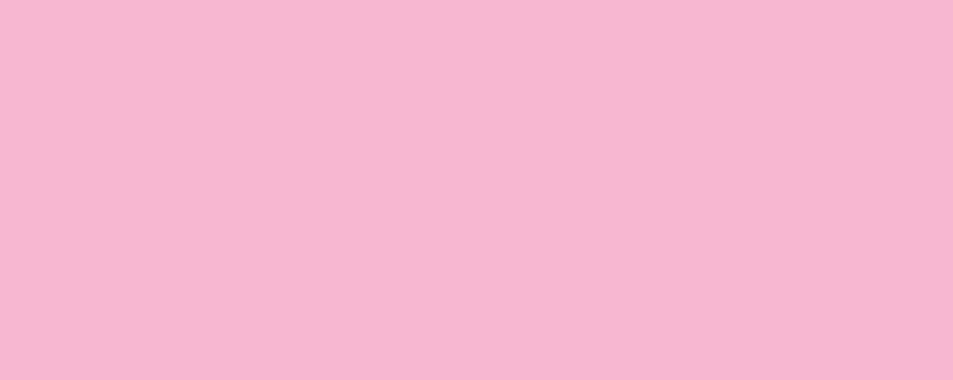
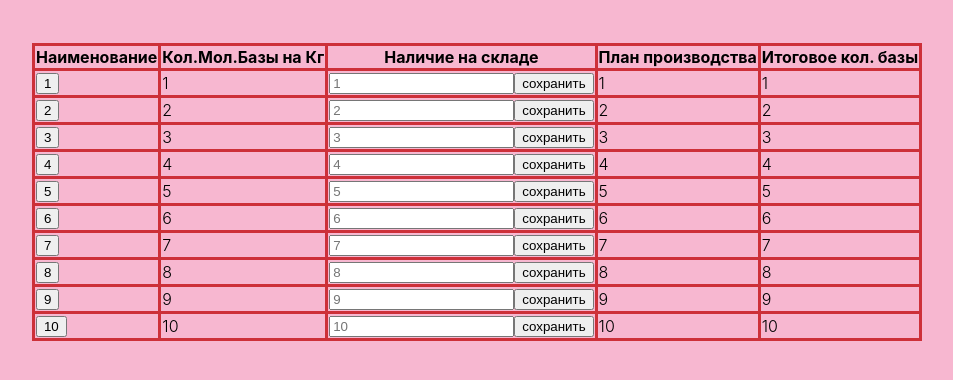
Before and after one commit to Aleksandr266/Internal-Resource-Gelateria-Di-Neve, a React (Create React App) app in the folder frontend/: page /recipesList in a window 1280 px wide. Before the commit this address had no page. Shown: the top 380 px of the page, without its empty margins (163-1116 px from the left). Built offline with nearby package versions, Linux system fonts and the light colour scheme.

Commit message:
таблица с рецептами

```diff
--- a/frontend/src/components/App/App.js
+++ b/frontend/src/components/App/App.js
@@ -3,12 +3,14 @@ import React from 'react';
 import { Route, Routes } from 'react-router-dom';
 import './App.css';
 import Recipe from '../Recipe/Recipe';
+import RecipesList from '../RecipesList/RecipesList';
 
 function App() {
   return (
     <Routes>
       <Route path="/" element={<Recipe />} />
       <Route path="/recipes" element={<Recipe />} />
+      <Route path="/recipesList" element={<RecipesList />} />
     </Routes>
   );
 }
--- a/frontend/src/components/Recipe/Recipe.js
+++ b/frontend/src/components/Recipe/Recipe.js
@@ -4,7 +4,7 @@ import './style.css';
 function Recipe() {
   return (
     <div>
-      <h1 className="titlePlombir">Пломбир</h1>
+      <h1 className="titleRecipes">{}</h1>
       <div className="boxTableRecipe">
         <table className="tableRecipe" cellSpacing={3} cellPadding={10}>
           <tr>
--- /dev/null
+++ b/frontend/src/components/RecipesList/RecipesList.js
@@ -0,0 +1,46 @@
+import React from 'react';
+import './style.css';
+import { useNavigate } from 'react-router-dom';
+
+function RecipesList() {
+  const navigate = useNavigate();
+  const state = [1, 2, 3, 4, 5, 6, 7, 8, 9, 10];
+
+  function save() {
+    // отправляем феч на внесение изменений в базу
+    // и еще один феч на внесение элементов на страницу из базы
+  }
+
+  return (
+    <div>
+      <h1 className="titleRecipesList">{}</h1>
+      <div className="boxTableRecipeList">
+        <table className="tableRecipelist" cellSpacing={3} cellPadding={1}>
+          <tr>
+            <th className="thRecipeList">Наименование</th>
+            <th className="thRecipeList">Кол.Мол.Базы на Кг</th>
+            <th className="thRecipeList">Наличие на складе</th>
+            <th className="thRecipeList">План производства</th>
+            <th className="thRecipeList">Итоговое кол. базы</th>
+          </tr>
+          {
+            state.map((el, i) => (
+              <tr key={i}>
+            <td className="tdRecipeList"><button variant="outlined" onClick={() => navigate('/recipes')}>{el}</button></td>
+            <td className="tdRecipeList">{el}</td>
+            <td className="tdRecipeList">
+              <input className='input' onChange={(e) => e.target.value} placeholder={el} required></input>
+              <button onClick={save}>сохранить</button>
+            </td>
+            <td className="tdRecipeList">{el}</td>
+            <td className="tdRecipeList">{el}</td>
+              </tr>
+            ))
+          }
+        </table>
+      </div>
+    </div>
+  );
+}
+
+export default RecipesList;
--- /dev/null
+++ b/frontend/src/components/RecipesList/style.css
@@ -0,0 +1,23 @@
+.tdRecipeList {
+  background-color: #f7b7d0;
+  font-weight: 300;
+}
+
+.thRecipeList {
+  background-color: #f7b7d0;
+}
+
+.tableRecipelist {
+  background-color: #cd3039;
+  border-color: #cd3039;
+}
+
+.boxTableRecipeList {
+  display: flex;
+  justify-content: center;
+}
+
+.titleRecipesList {
+  display: flex;
+  justify-content: center;
+}
```
